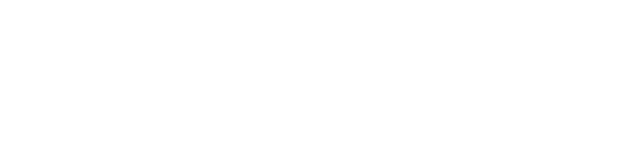
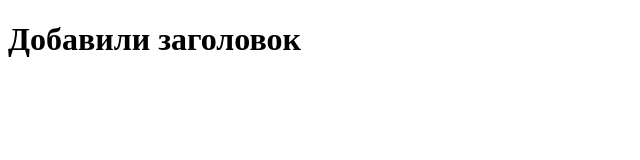
Before and after one commit to matveevaksu/testing, a plain HTML site: page index.html in a window 1280 px wide. Shown: the whole page, without its empty margins (0-640 px from the left). Drawn offline with Linux system fonts and the light colour scheme.

Commit message:
Добавили заголовок

```diff
--- a/index.html
+++ b/index.html
@@ -7,6 +7,6 @@
     <title>Document</title>
 </head>
 <body>
-
+  <h1>Добавили заголовок</h1>
 </body>
 </html>
```
